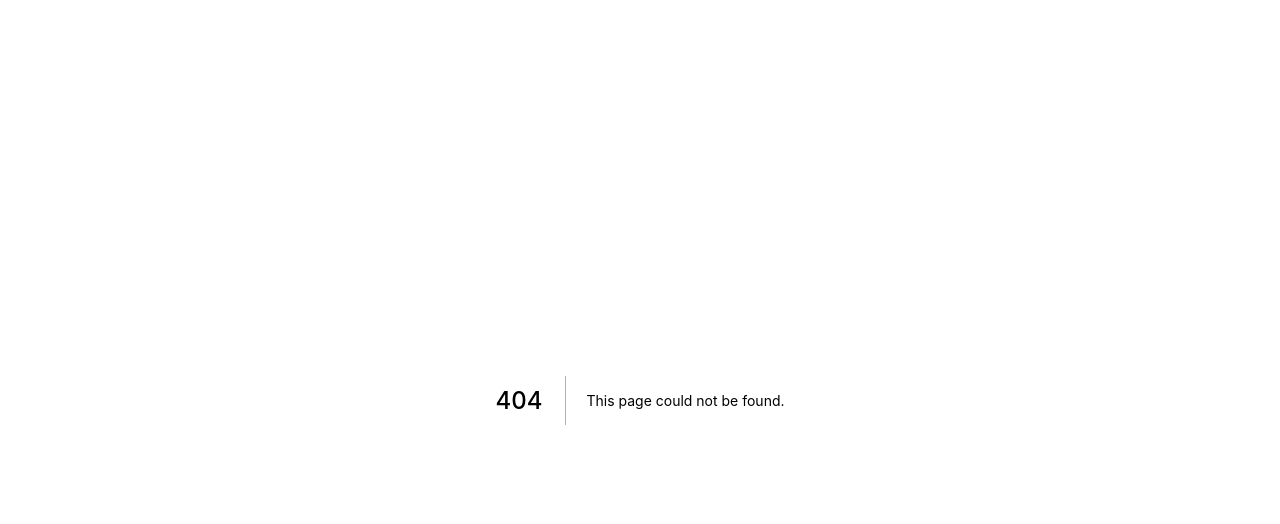
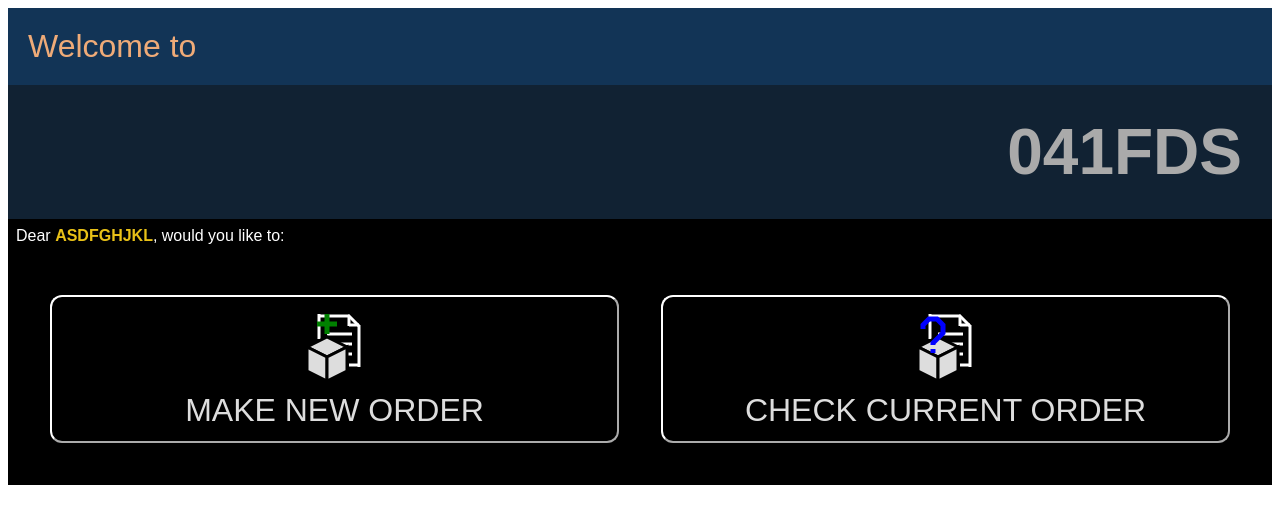
Before and after one commit to john19950730/cs2102-customer, a Next.js app: page /customer in a window 1280 px wide. Before the commit this address had no page. Shown: the top 524 px of the page. Built offline with nearby package versions, Linux system fonts and the light colour scheme.

Commit message:
Add customer landing page

```diff
--- a/components/Header.js
+++ b/components/Header.js
@@ -2,26 +2,27 @@ import Link from 'next/link';
 
 const Header = () => (
 	<div className="header">
-		<Link href="/index">
-			<a>Main</a>
-		</Link>
-		<Link href="/about">
-			<a>About Page</a>
-		</Link>
+		<div className="main">
+			<div className="welcome">Welcome to</div>
+			<div className="name">041FDS</div>
+		</div>
 		<style jsx>{`
-			.header {
-				padding: 7px 0;
-				height: 25px;
+			.main {
+				font-family: Arial, sans-serif;
 			}
-			.header a {
-				font-family: Arial, sans-serif;
-				padding: 7px;
-				margin-right: 7px;
-				text-decoration: none;
-				outline: none;
-				border-radius: 3px;
-				background: #ab90ef;
-				color: #fff;
+			.welcome {
+				font-size: 24pt;
+				padding: 20px;
+				background-color: #123456;
+				color: #efab78;
+			}
+			.name {
+				font-size: 48pt;
+				font-weight: 700;
+				text-align: right;
+				padding: 30px;
+				background-color: #112233;
+				color: #aaa;
 			}
 		`}</style>
 	</div>
--- /dev/null
+++ b/components/svg/CheckOrder.js
@@ -0,0 +1,27 @@
+const CheckOrder = () => (
+	<svg width="65" height="75">
+		<g stroke-width="3" fill="#000" stroke="white">
+			<line x1="17" y1="30" x2="17" y2="5" />
+			<line x1="17" y1="7" x2="47" y2="7" />
+			<line x1="46" y1="6" x2="57" y2="17" />
+			<line x1="47" y1="16" x2="57" y2="16" />
+			<line x1="47" y1="7" x2="47" y2="17" />
+			<line x1="57" y1="16" x2="57" y2="58" />
+			<line x1="57" y1="56" x2="47" y2="56" />
+			<line x1="25" y1="25" x2="50" y2="25" />
+			<line x1="25" y1="35" x2="50" y2="35" />
+			<line x1="25" y1="45" x2="50" y2="45" />
+		</g>
+		<g stroke-width="3" fill="#ddd" stroke="black">
+			<path d="M5 38 L25 28 L45 38 L25 48Z" />
+			<path d="M5 38 L5 62 L25 72 L25 48Z" />
+			<path d="M45 38 L45 62 L25 72 L25 48Z" />
+		</g>
+		<g stroke-width="5" fill="transparent" stroke="blue">
+			<polyline points="10,20 10,16 16,10 24,10 30,16 30,24 24,30 20,34 20,36" />
+			<line x1="20" y1="40" x2="20" y2="44" />
+		</g>
+	</svg>
+);
+
+export default CheckOrder;
--- /dev/null
+++ b/components/svg/NewOrder.js
@@ -0,0 +1,27 @@
+const NewOrder = () => (
+	<svg width="65" height="75">
+		<g stroke-width="3" fill="#000" stroke="white">
+			<line x1="17" y1="30" x2="17" y2="5" />
+			<line x1="17" y1="7" x2="47" y2="7" />
+			<line x1="46" y1="6" x2="57" y2="17" />
+			<line x1="47" y1="16" x2="57" y2="16" />
+			<line x1="47" y1="7" x2="47" y2="17" />
+			<line x1="57" y1="16" x2="57" y2="58" />
+			<line x1="57" y1="56" x2="47" y2="56" />
+			<line x1="25" y1="25" x2="50" y2="25" />
+			<line x1="25" y1="35" x2="50" y2="35" />
+			<line x1="25" y1="45" x2="50" y2="45" />
+		</g>
+		<g stroke-width="3" fill="#ddd" stroke="black">
+			<path d="M5 38 L25 28 L45 38 L25 48Z" />
+			<path d="M5 38 L5 62 L25 72 L25 48Z" />
+			<path d="M45 38 L45 62 L25 72 L25 48Z" />
+		</g>
+		<g stroke-width="5" stroke="green">
+			<line x1="15" y1="15" x2="35" y2="15" />
+			<line x1="25" y1="5" x2="25" y2="25" />
+		</g>
+	</svg>
+);
+
+export default NewOrder;
--- /dev/null
+++ b/pages/customer.js
@@ -0,0 +1,57 @@
+import Link from 'next/link';
+
+import Layout from '../components/Layout';
+import NewOrder from '../components/svg/NewOrder';
+import CheckOrder from '../components/svg/CheckOrder';
+
+const Customer = () => (
+	<Layout>
+		<div className="customer">
+			<div className="customer-label">
+				Dear <span className="customer-name">ASDFGHJKL</span>, would you like to:
+			</div>
+			<table>
+				<tr>
+					<td><button className="new-order-button"><NewOrder /><div>MAKE NEW ORDER</div></button></td>
+					<td><button className="check-order-button"><CheckOrder /><div>CHECK CURRENT ORDER</div></button></td>
+				</tr>
+			</table>
+		</div>
+		<style jsx>{`
+			.customer {
+				font-family: Arial, sans-serif;
+				background-color: #000;
+			}
+			.customer-label {
+				color: #fff;
+				font-size: 12pt;
+				padding: 8px;
+			}
+			.customer-name {
+				font-weight: 700;
+				color: #e9c117;
+			}
+			.customer table {
+				width: 100%;
+				padding: 20px;
+			}
+			.customer table tr td {
+				width: 50%;
+				padding: 20px;
+			}
+			.customer table tr td button {
+				width: 100%;
+				padding: 12px;
+				font-size: 24pt;
+				background-color: #000;
+				color: #ddd;
+				outline: none;
+				box-shadow: none;
+				border-radius: 12px;
+				border-color: #fff;
+			}
+		`}</style>
+	</Layout>
+);
+
+export default Customer;
--- a/pages/register.js
+++ b/pages/register.js
@@ -22,7 +22,7 @@ const Register = () => (
 					<td className="input"><input className="card-input" type="text" name="name" /></td>
 				</tr>
 			</table>
-			<Link href="/index">
+			<Link href="/">
 				<button className="register-button">REGISTER</button>
 			</Link>
 		</div>
@@ -69,6 +69,8 @@ const Register = () => (
 				height: 60px;
 				background-color: #000;
 				color: #ccc;
+				outline: none;
+				box-shadow: none;
 				border-radius: 12px;
 				border-color: #fff;
 			}
```
Also changed, not shown: pages/index.js (+19 -23 lines), pages/restaurants.js (added, +13 -0 lines).
